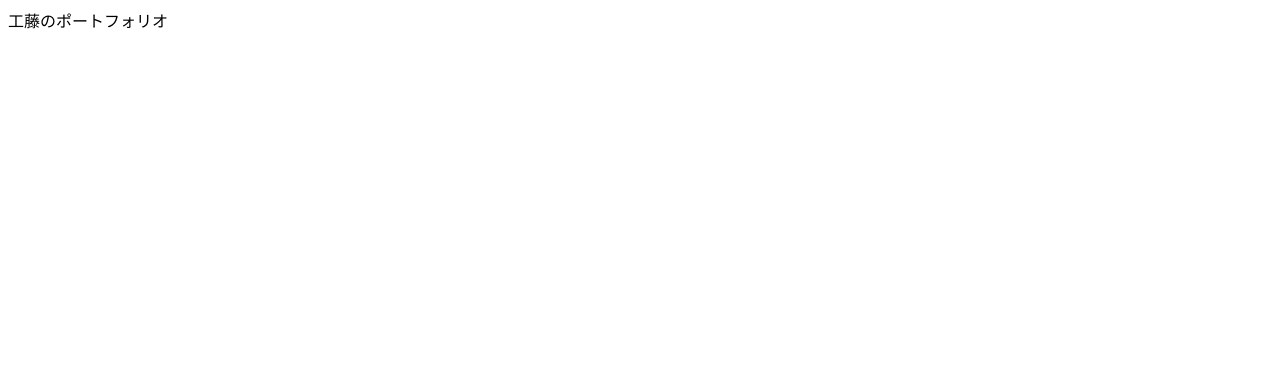
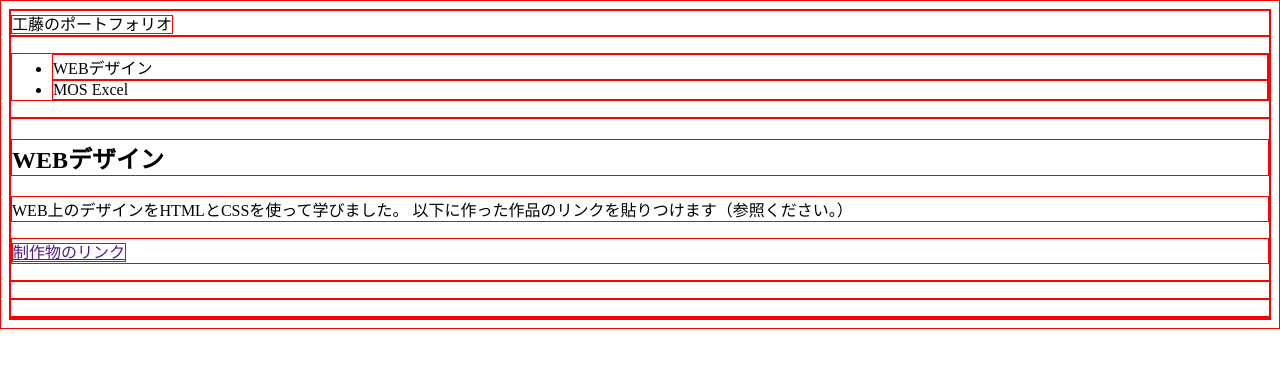
Before and after one commit to kudo20001/webpage, a plain HTML site: page index.html in a window 1280 px wide. Drawn offline with Linux system fonts and the light colour scheme; files that its build step writes are made by us from their sources.

Commit message:
WEB上のデザインをHTMLとCSSを使って学びました。 以下に作った作品のリンクを貼りつけます（参照ください。）

```diff
--- a/index.html
+++ b/index.html
@@ -1,5 +1,33 @@
+<!DOCTYPE html>
 <html>
+  <head>
+    <meta charset="UTF-8">
+    <script>
+
+    </script>
+   <link rel="stylesheet" href="css/style.css">
+  </head>
   <body>
-   <hl>工藤のポートフォリオ</hl>
+    <header>
+      <hl>工藤のポートフォリオ</hl>
+    </header>
+    <nav>
+      <ul>
+        <li>WEBデザイン</li>
+        <li>MOS Excel</li>
+      </ul>
+    </nav>
+    <section>
+      <h1>WEBデザイン</h1>
+      <p>
+        WEB上のデザインをHTMLとCSSを使って学びました。
+        以下に作った作品のリンクを貼りつけます（参照ください。）
+      </p>
+      <p><a href="">制作物のリンク</a></p>
+    </section>
+    <section>
+     <p><html></html></p>
+    </section>
+    <footer></footer>
   </body>
 </html>
--- /dev/null
+++ b/style.css
@@ -0,0 +1,3 @@
+*{
+    border: solid 1px red;
+}
```
